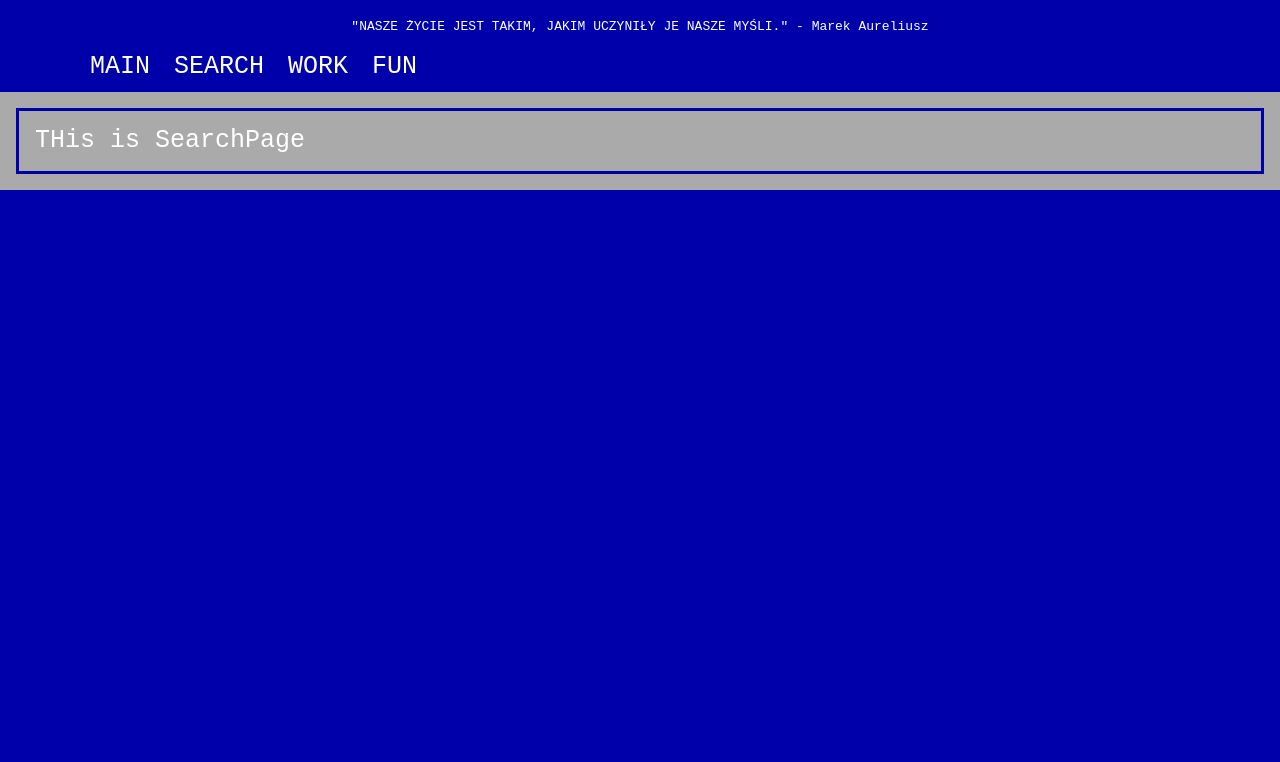
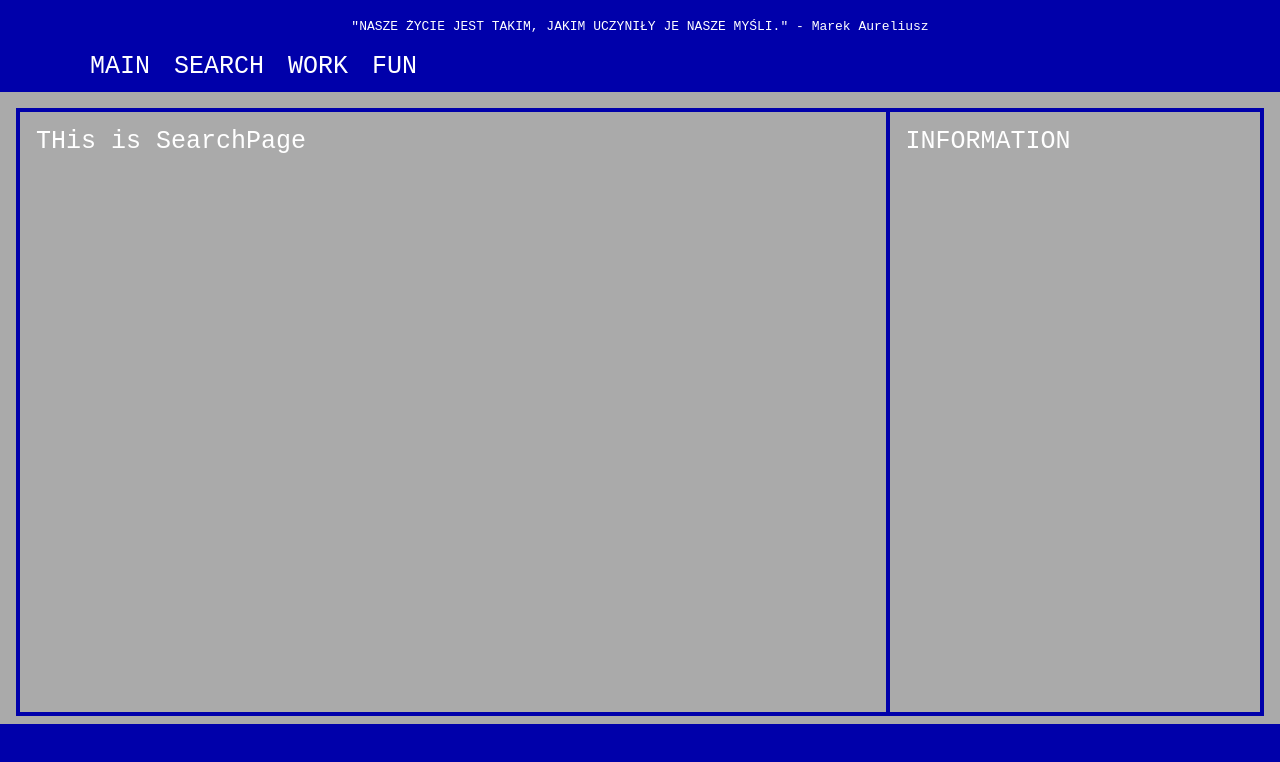
Before and after one commit to buckwheattN1/startup-page, a React (Create React App) app: page /search in a window 1280 px wide. Shown: the top 762 px of the page. Built offline with nearby package versions, Linux system fonts and the light colour scheme.

Commit message:
style content component

```diff
--- a/src/components/layout/Content.js
+++ b/src/components/layout/Content.js
@@ -15,6 +15,7 @@ function Content() {
           <Route path="/search" element={<SearchPage />} />
         </Routes>
       </section>
+      <section className={classes.description}>INFORMATION</section>
     </main>
   );
 }
--- a/src/components/layout/Content.module.css
+++ b/src/components/layout/Content.module.css
@@ -1,10 +1,30 @@
 .main {
     background-color: #aaa;
+    grid-row: 3/span 1;
+    background-color: #aaa;
+    -ms-grid-columns: 70% 30%;
+    grid-template-columns: 70% 30%;
+    -ms-grid-rows: 100%;
+    grid-template-rows: 100%;
+    padding: 1rem;
+    display: -ms-grid;
+    display: grid;
+    height: 75vh;
+}
+
+.content {
+    grid-row: 1/span 1;
+    height: calc(100% - 2rem);
+    border: 0.3rem solid #00a;
     padding: 1rem;
 }
 
-.content {
+.description {
+    grid-row: 1/span 1;
     height: calc(100% - 2rem);
-    border: 0.2rem solid #00a;
+    border: 0.3rem solid #00a;
+    border-left: none;
     padding: 1rem;
+
+
 }
```
